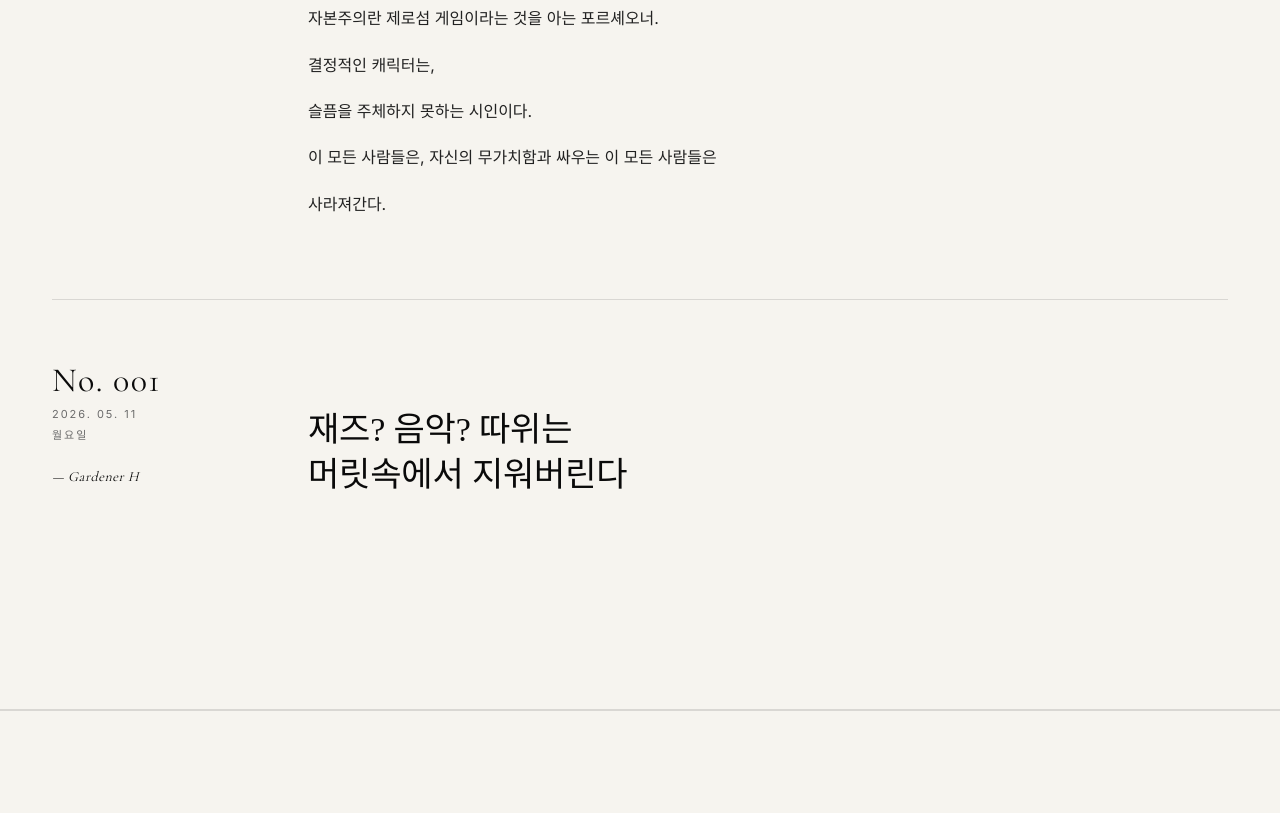
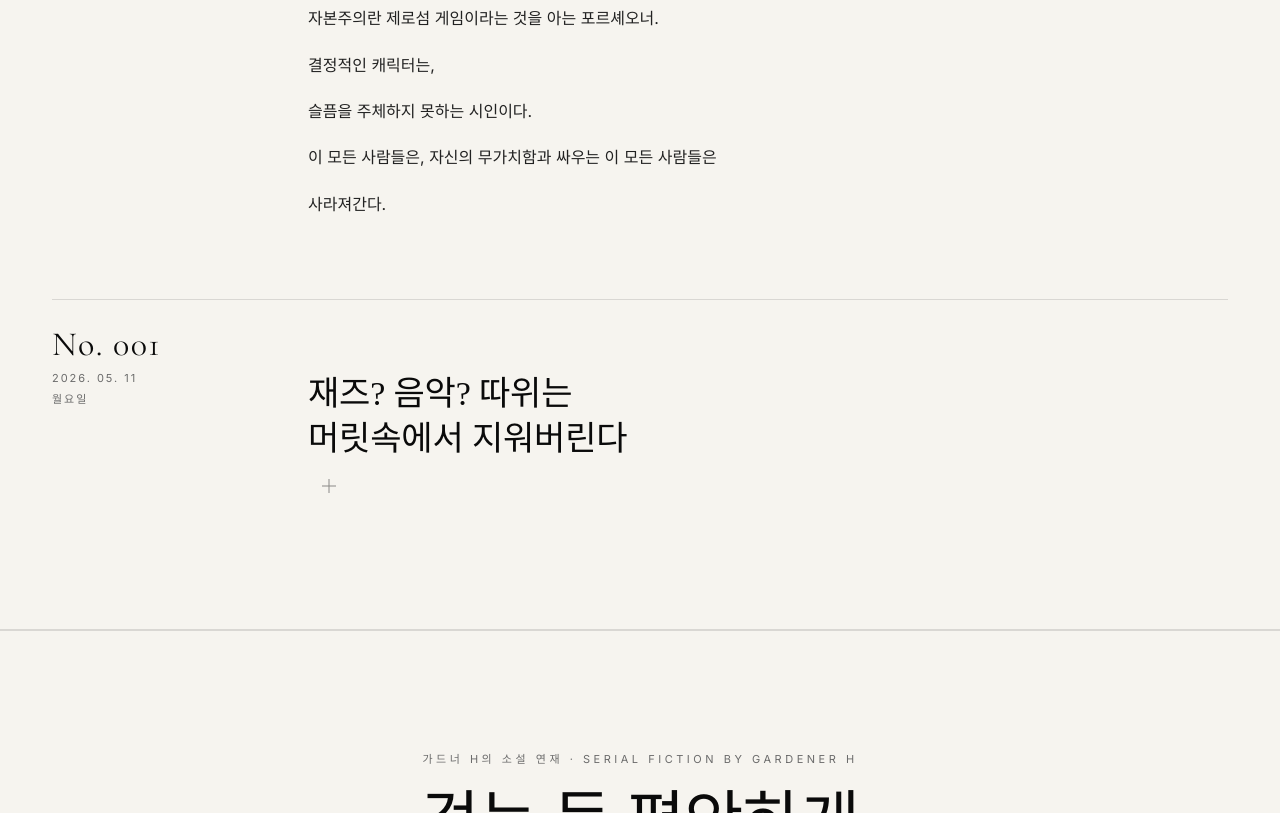
Before and after one commit to oldmarx-web/pretty-garden, an Astro site: page / in a window 1280 px wide. Shown: the part 2848-3661 px from the top of the page. Built offline with nearby package versions, Linux system fonts and the light colour scheme; Astro itself is replaced by a stand-in of ours.

Commit message:
Add files via upload

```diff
--- a/src/styles/global.css
+++ b/src/styles/global.css
@@ -224,6 +224,46 @@
 .h-letter-body blockquote p{margin:0;font-size:inherit;line-height:inherit;color:inherit}
 .h-letter-body em{font-style:italic}
 
+/* 편지 펼치기/접기 (지난 편지는 제목만 표시) */
+.h-letter-details{display:block}
+.h-letter-details > summary{
+  list-style:none;
+  cursor:pointer;
+  outline:none;
+}
+.h-letter-details > summary::-webkit-details-marker{display:none}
+.h-letter-details > summary::marker{content:""}
+.h-letter-details > summary:focus-visible{outline:1px dashed var(--mute);outline-offset:6px}
+
+/* 접힌 상태: signoff 숨김, 여백 축소 */
+.h-letter-details:not([open]) .h-letter-head{margin-bottom:0}
+.h-letter-details:not([open]) .h-letter-aside .signoff{display:none}
+.h-letter.is-archived{padding:28px 0}
+
+/* 토글 인디케이터(+ / −) — 제목 옆에 작게 */
+.h-letter-toggle{
+  display:inline-block;
+  width:14px;height:14px;
+  margin-left:14px;
+  vertical-align:middle;
+  position:relative;
+  opacity:.45;
+  transition:opacity .2s ease;
+}
+.h-letter-toggle::before,
+.h-letter-toggle::after{
+  content:"";position:absolute;left:50%;top:50%;
+  background:var(--ink);
+}
+.h-letter-toggle::before{width:14px;height:1px;transform:translate(-50%,-50%)}
+.h-letter-toggle::after{width:1px;height:14px;transform:translate(-50%,-50%);transition:transform .2s ease}
+.h-letter-details[open] .h-letter-toggle::after{transform:translate(-50%,-50%) scaleY(0)}
+.h-letter-details > summary:hover .h-letter-toggle{opacity:.85}
+
+/* 최신 편지는 토글 표식 숨김 (항상 펼쳐져 있음) */
+.h-letter.is-latest .h-letter-toggle{display:none}
+.h-letter.is-latest .h-letter-details > summary{cursor:default}
+
 /* 본문 안 [대괄호 소제목] 자동 변환을 위한 빈 클래스 (component 에서 적용) */
 
 /* ---------- ABOUT ---------- */
```
